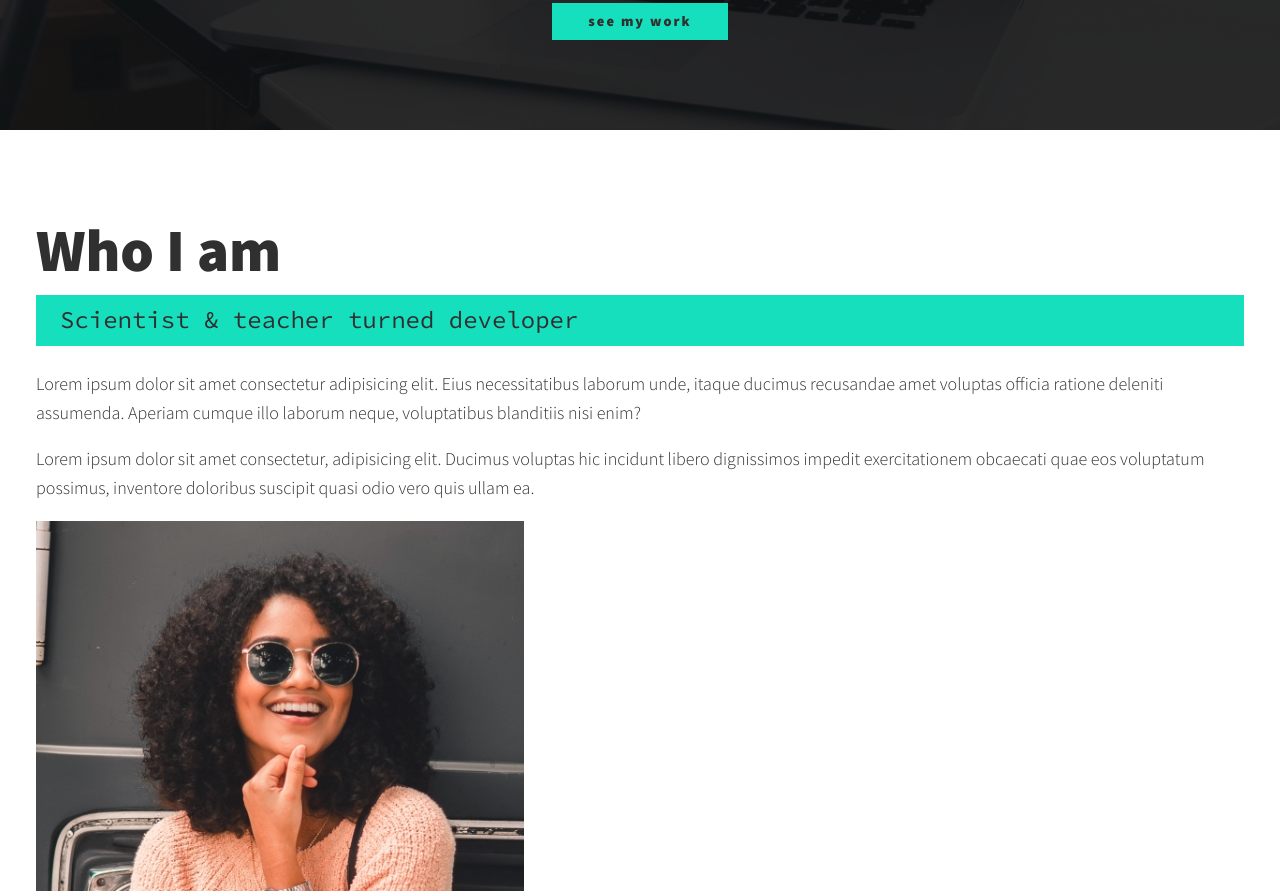
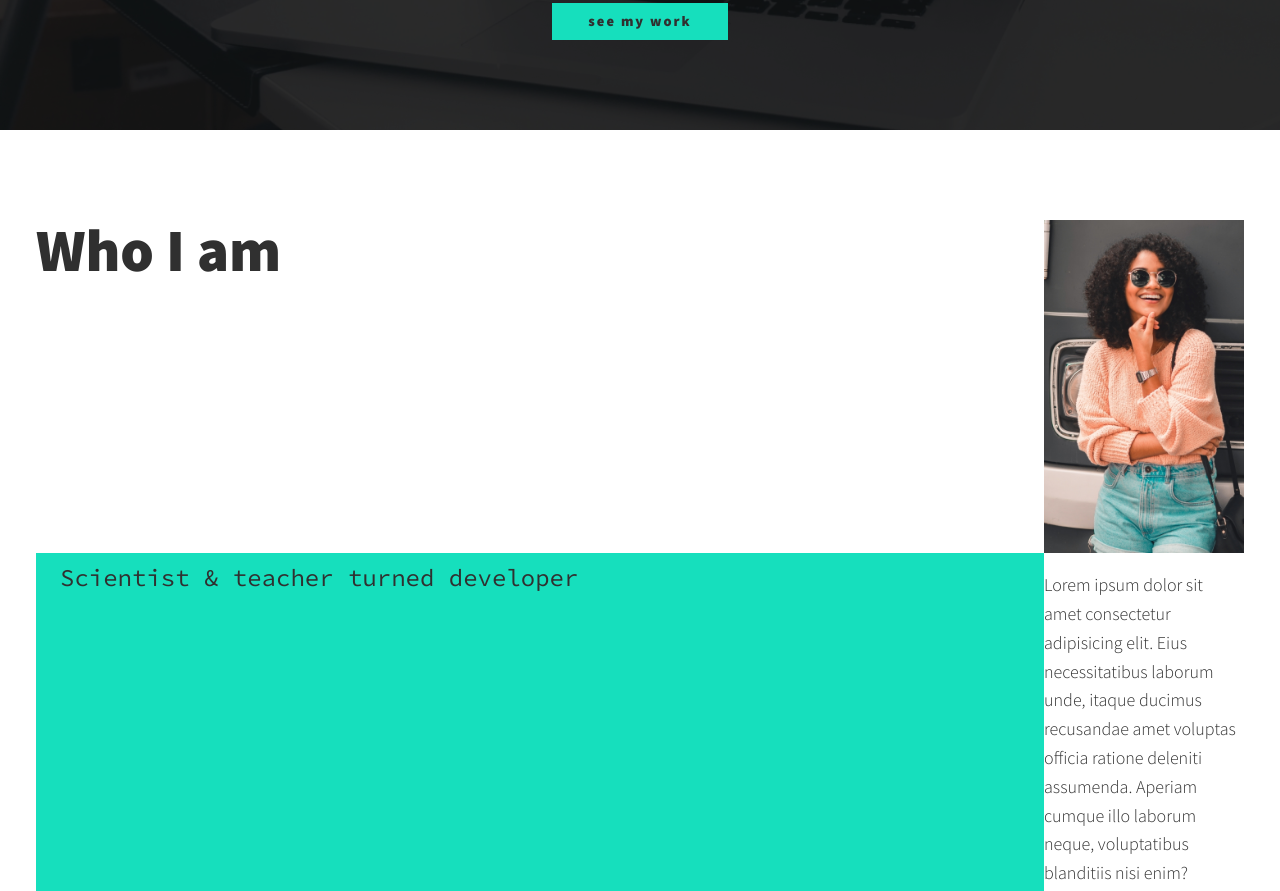
Before and after one commit to FredrikRidderfalk/portfolio_website, a plain HTML site: page index.html in a window 1280 px wide. Shown: the part 1031-1922 px from the top of the page. Drawn offline with nearby package versions, Linux system fonts and the light colour scheme.

Commit message:
removed --clr-accentTwo

```diff
--- a/css/style.css
+++ b/css/style.css
@@ -14,7 +14,6 @@
   --clr-light: hsl(0, 0%, 100%);
   --clr-dark: hsl(0, 0%, 19%);
   --clr-accent: hsl(170, 82%, 48%);
-  --clr-accentTwo: hsl(276, 47%, 40%);
 
   --fs-h1: 3rem;
   --fs-h2: 2.25rem;
@@ -219,7 +218,25 @@ nav {
 /* About me section */
 
 .about-me {
+  max-width: 0 auto;
   color: var(--clr-dark);
+}
+
+@media (min-width: 600px) {
+  .about-me {
+    display: grid;
+    grid-template-columns: 1fr 200px;
+  }
+
+  .section__title--about,
+  .section__subtitle--about {
+    grid-column: 1;
+  }
+
+  .about-me__img {
+    grid-row: 1 / -1;
+    grid-column: 2;
+  }
 }
 
 /* Section titles with gradient animations */
@@ -234,8 +251,8 @@ nav {
   background: linear-gradient(
     to right,
     transparent 20%,
-    var(--clr-accent),
-    var(--clr-accentTwo)
+    var(--clr-light),
+    var(--clr-accent)
   );
   display: block;
   width: 100%;
@@ -251,8 +268,8 @@ nav {
   background: linear-gradient(
     to right,
     transparent 20%,
-    var(--clr-accent),
-    var(--clr-accentTwo)
+    var(--clr-light),
+    var(--clr-accent)
   );
   display: block;
   width: 100%;
@@ -267,8 +284,8 @@ nav {
   background: linear-gradient(
     to left,
     transparent 20%,
-    var(--clr-accent),
-    var(--clr-accentTwo)
+    var(--clr-light),
+    var(--clr-accent)
   );
   display: block;
   width: 100%;
@@ -282,8 +299,8 @@ nav {
   background: linear-gradient(
     to left,
     transparent 20%,
-    var(--clr-accent),
-    var(--clr-accentTwo)
+    var(--clr-light),
+    var(--clr-accent)
   );
   display: block;
   width: 100%;
--- a/index.html
+++ b/index.html
@@ -124,7 +124,7 @@
         </p>
       </div>
 
-      <img src="img/dev-jane-02.jpg" alt="" />
+      <img src="img/dev-jane-02.jpg" alt="" class="about-me__img" />
     </section>
 
     <!-- My Work -->
```
